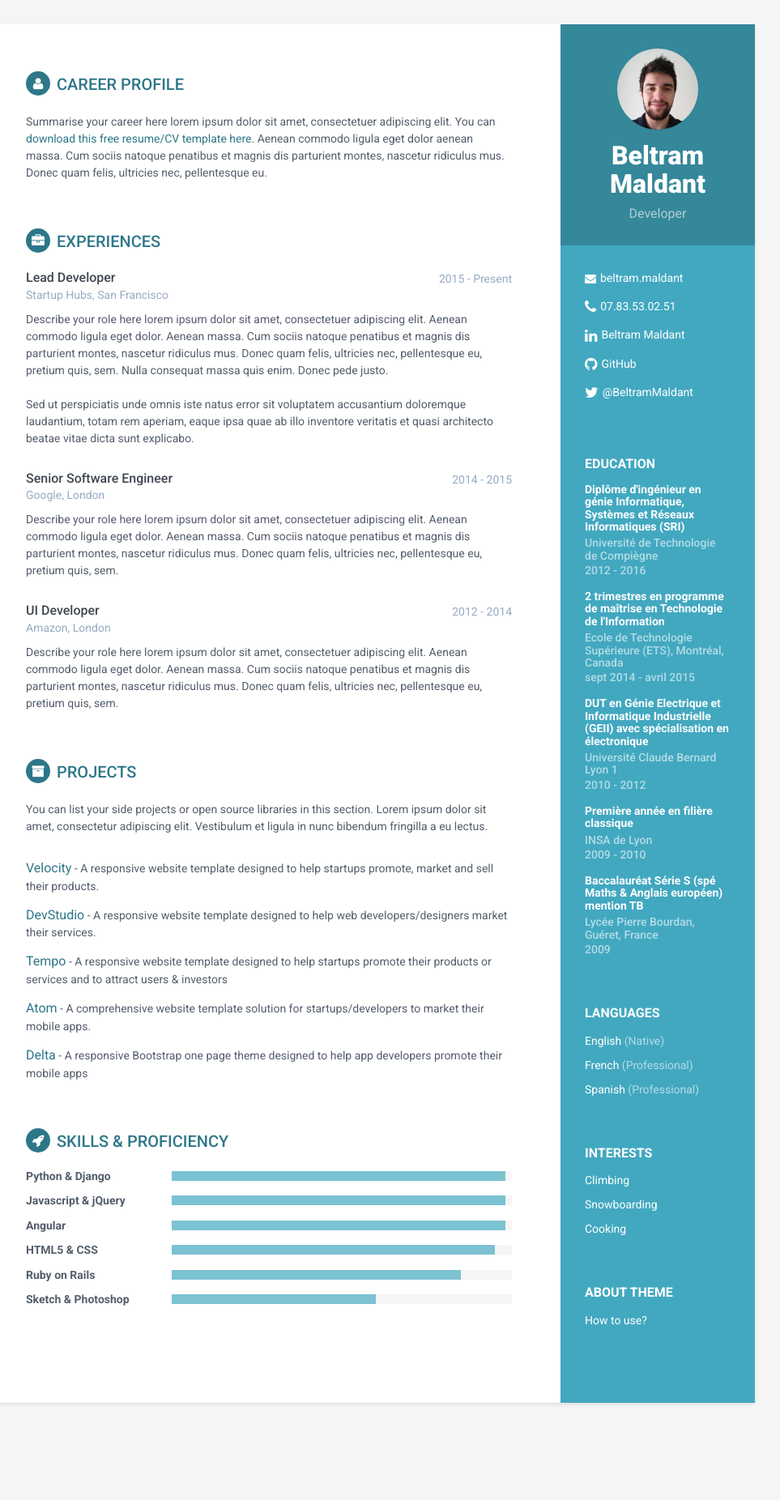
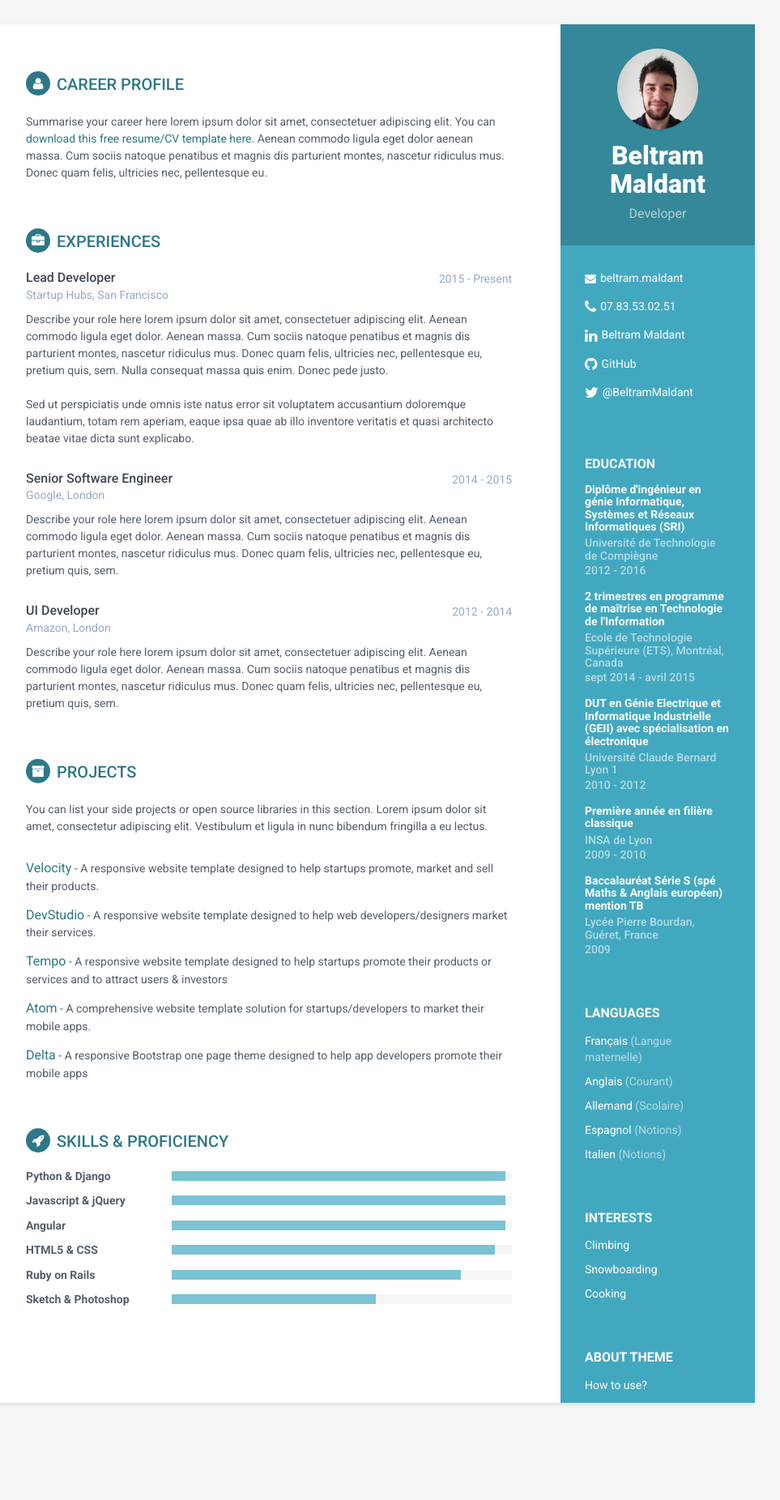
Before and after one commit to beltram/resume, a Jekyll site: the page built from index.html, in a window 1280 px wide. Shown: the whole page at 81% size, without its empty margins (188-1151 px from the left). Built offline with Jekyll 4.4.1, drawn with Linux system fonts in a browser that asks for light colours.

Commit message:
update languages

```diff
--- a/_data/languages.yml
+++ b/_data/languages.yml
@@ -1,9 +1,15 @@
 - language:
-  idiom: English
-  level: Native
+  idiom: Français
+  level: Langue maternelle
 - language:
-  idiom: French
-  level: Professional
+  idiom: Anglais
+  level: Courant
 - language:
-  idiom: Spanish
-  level: Professional
+  idiom: Allemand
+  level: Scolaire
+- language:
+  idiom: Espagnol
+  level: Notions
+- language:
+  idiom: Italien
+  level: Notions
```
